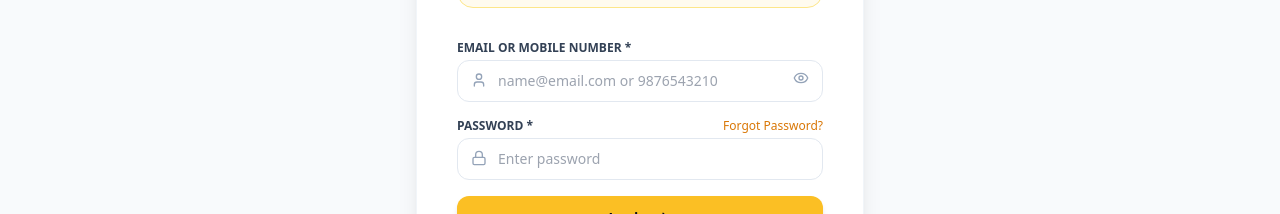
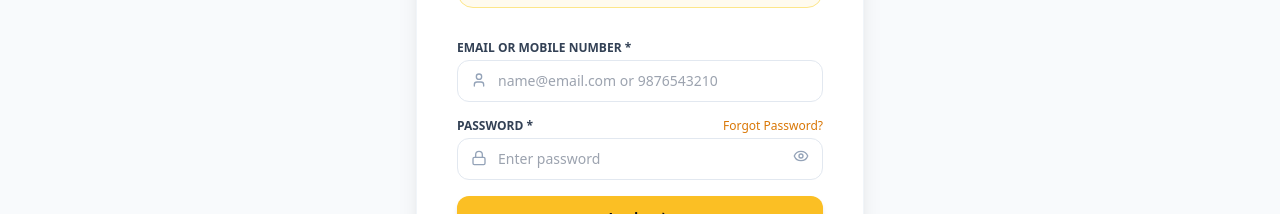
Before and after one commit to ritheeshpallam07-sys/kk-auto, a React (Vite) app in the folder client/: page / in a window 1280 px wide. Both pictures are taken after a click on the button "Login". Shown: the part 380-594 px from the top of the page. Built offline with nearby package versions, Linux system fonts and the light colour scheme; no server answers.

Commit message:
Fix password visibility icon

```diff
--- a/client/src/pages/LoginPage.tsx
+++ b/client/src/pages/LoginPage.tsx
@@ -118,17 +118,6 @@ export const LoginPage: React.FC<LoginPageProps> = ({ navigate }) => {
                 required
               />
 
-              <button
-  type="button"
-  onClick={() => setShowPassword(!showPassword)}
-  className="absolute right-3.5 top-2.5 text-slate-400 hover:text-slate-600"
->
-  {showPassword ? (
-    <EyeOff className="w-4 h-4" />
-  ) : (
-    <Eye className="w-4 h-4" />
-  )}
-</button>
             </div>
           </div>
 
@@ -156,6 +145,18 @@ export const LoginPage: React.FC<LoginPageProps> = ({ navigate }) => {
                 className="w-full pl-10 pr-3.5 py-2.5 rounded-xl border border-slate-200 text-sm focus:outline-none focus:ring-2 focus:ring-amber-400"
                 required
               />
+
+              <button
+  type="button"
+  onClick={() => setShowPassword(!showPassword)}
+  className="absolute right-3.5 top-2.5 text-slate-400 hover:text-slate-600"
+>
+  {showPassword ? (
+    <EyeOff className="w-4 h-4" />
+  ) : (
+    <Eye className="w-4 h-4" />
+  )}
+</button>
 
             </div>
           </div>
```
